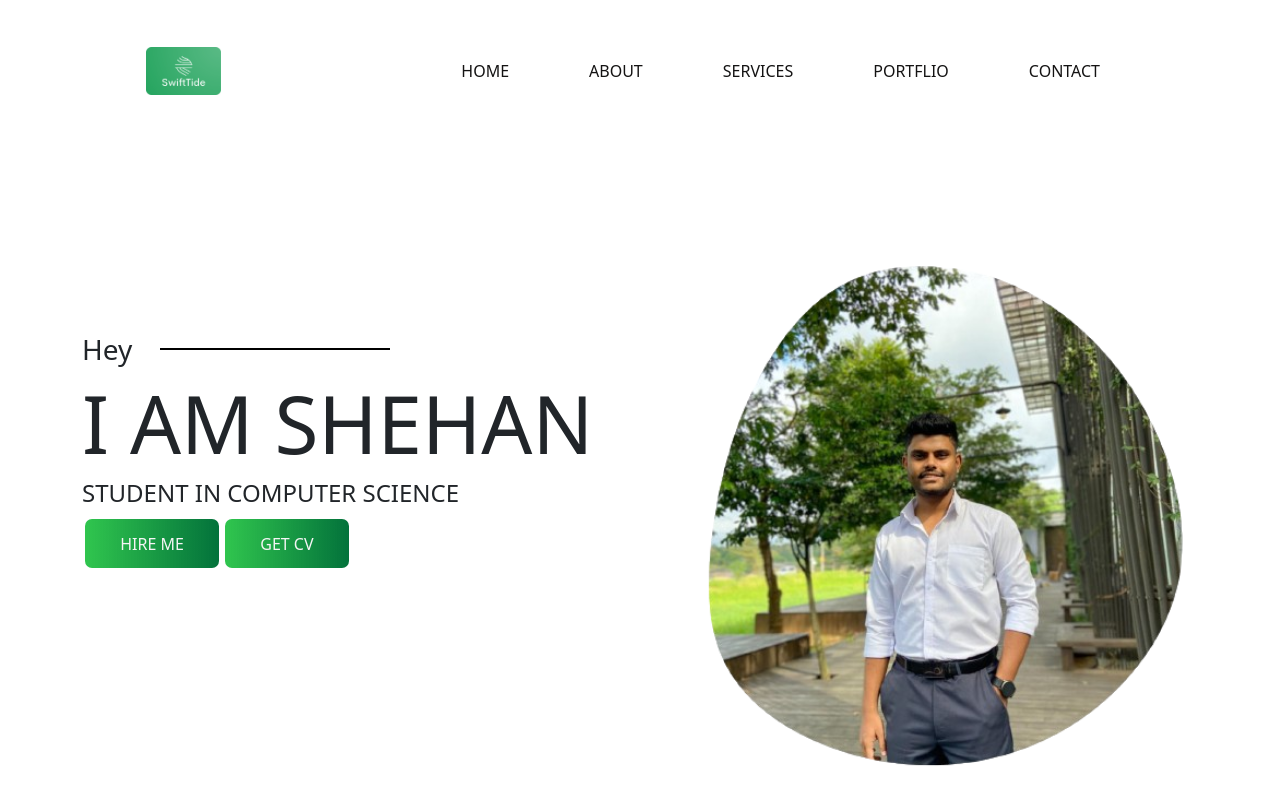
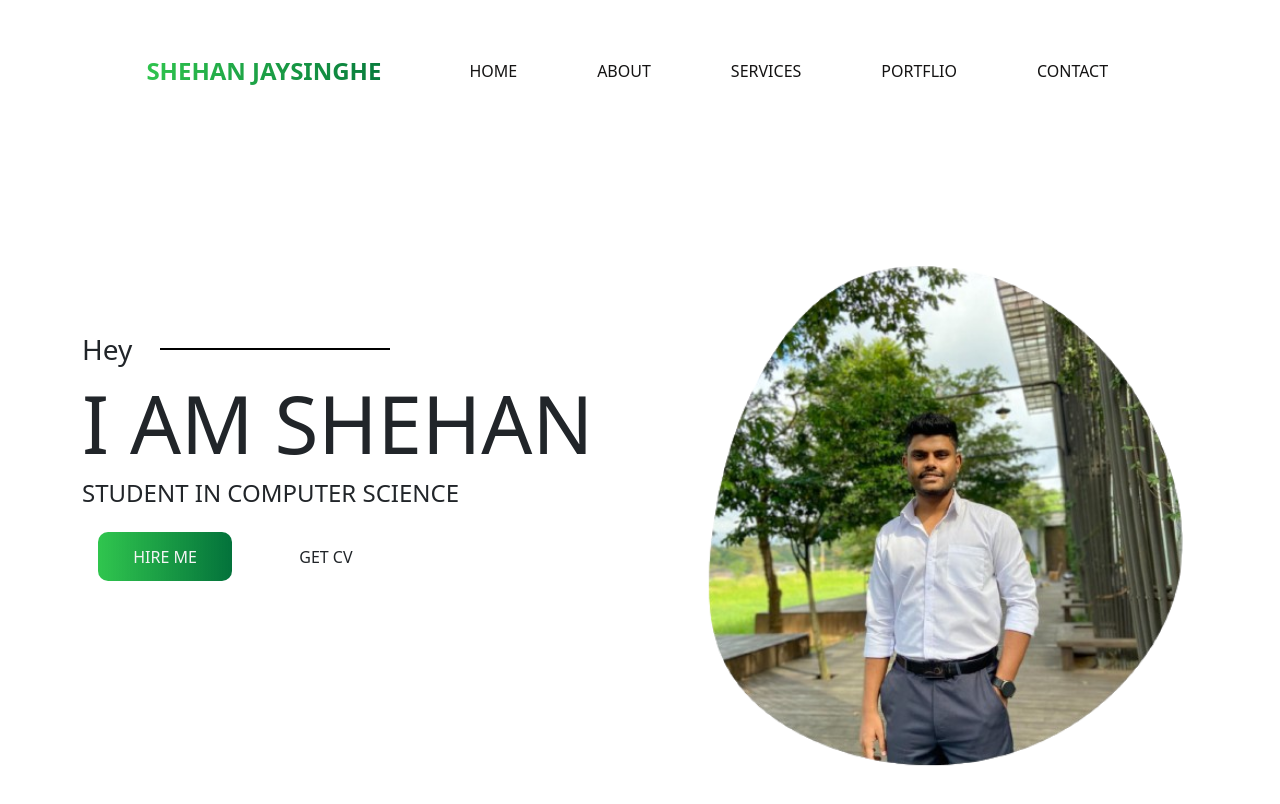
Before and after one commit to ShehanJay19/Portfolio, a plain HTML site: page index.html in a window 1280 px wide. Drawn offline with Linux system fonts and the light colour scheme; files whose address does not match are found by name.

Commit message:
removed the logo

```diff
--- a/css/partials/_global.css
+++ b/css/partials/_global.css
@@ -1,12 +1,16 @@
 .title-text{
     font:normal bold 50px/72px ;
+    }
+.container .button {
+        border: 7px solid var(--gradient-color);
     }
 .button{
     padding: .8rem 2.2rem;
     font:normal 500 16px/20px;
     position:relative;
-    border:3px solid transparent;
+    border: 7px solid var(--gradient-color);
     border-radius:10px;
+    margin: 1rem;
 
 }
 .button.primary-button{
@@ -15,12 +19,34 @@
     color: whitesmoke;
     transition:background .6s ease;
     box-shadow:var(--box.shadow);
+    border: 7px solid var(--gradient-color);
 }
 .button.primary-button:hover{
 background:whitesmoke;
 background-clip:padding-box;
 color:black;
 box-shadow:var(--shadow-color);
-border:3px solid var(--gradient-color);
 transition:background .6s ease;
+border: 7px solid var(--gradient-color);
 }
+.button.primary-button:after,.button.secondary-button:after{
+    position:absolute;
+    top:-2px;left:-2px;
+    bottom:-2px;right:-2px;
+    content:"";
+    z-index:-1;
+    border-radius:10px;
+}
+.button.secondary-button{
+    background:white;
+    background-clip:padding-box;
+    transition:background .6s ease;
+    border:7px solid var(--gradient-color);
+}
+.button.secondary-button:hover{
+    background:var(--gradient-color);
+    color:whitesmoke;
+    box-shadow:var(--shadow-color);
+    border:7px solid var(--gradient-color);
+
+}
--- a/css/partials/_variables.css
+++ b/css/partials/_variables.css
@@ -12,8 +12,8 @@ heidht:100%;
 --text-color: #777777;
 --border-color: #201f1f17;
 --gradient-color:linear-gradient(90deg,rgba(0, 184, 37, 0.81) 0%,rgb(3, 114, 59) 100%);
---shadow-color:0px 10px 30px rgba(118,85,225,0.3);
---box-shadow:0px 10px 30px  rgba(57,56,61,0.205);
+--shadow-color:0px 10px 30px rgba(85, 225, 120, 0.3);
+--box-shadow:0px 10px 30px  rgba(1, 54, 22, 0.2);
 
 /*font family variable*/
 --roboto:'Roboto';
--- a/css/style.css
+++ b/css/style.css
@@ -7,7 +7,24 @@
 
 
 /*start navigation*/
+.navbar-brand {
+    font-size: 1.5rem; /* Adjust the font size */
+    font-weight: bold; /* Make the text bold */
+    text-transform: uppercase; /* Optional: Make the text uppercase */
+    text-decoration: none; /* Remove underline */
+    background: var(--gradient-color); /* Apply gradient background */
+    -webkit-background-clip: text; /* Clip the background to the text */
+    -webkit-text-fill-color: transparent; /* Make the text transparent to show the gradient */
+    background-clip: text; /* For non-WebKit browsers */
+    transition: background 0.3s ease; /* Add a smooth transition for hover effects */
+}
 
+.navbar-brand:hover {
+    background: var(--shadow-color); /* Change gradient or color on hover */
+    -webkit-background-clip: text;
+    -webkit-text-fill-color: black;
+    background-clip: text;
+}
 .header_area .main-menu .navbar .navbar-brand{
 padding:0 2rem 0 0.4rem;
 }
--- a/index.html
+++ b/index.html
@@ -21,7 +21,7 @@
   <div class="main-menu">
     <nav class="navbar navbar-expand-lg bg-transparent">
         <div class="container-fluid">
-          <a class="navbar-brand" href="#"><img src="../img/SwiftTide.png" alt="logo" width=75px></a>
+          <a class="navbar-brand" href="#">Shehan Jaysinghe</a>
           <button class="navbar-toggler" type="button" data-bs-toggle="collapse" data-bs-target="#navbarNav" aria-controls="navbarNav" aria-expanded="false" aria-label="Toggle navigation">
             <span class="navbar-toggler-icon"></span>
           </button>
@@ -76,7 +76,7 @@
   <div class="site-buttons">
     <div class="d-flex flex-row flex-wrap ">
       <button type="button" class="btn button primary-button mr-4 text-uppercase">Hire Me</button>
-      <button type="button" class="btn button primary-button mr-4 text-uppercase">Get CV</button>
+      <button type="button" class="btn button secondary-button mr-4 text-uppercase">Get CV</button>
     </div>
   </div>
 </div>
```
